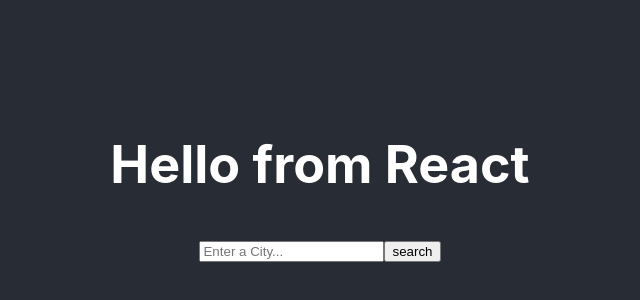
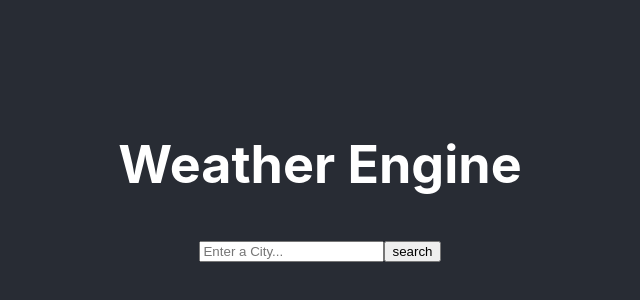
Before and after one commit to andersongrace/weather-app-react, a React (Create React App) app: page / in a window 1280 px wide. Shown: the part 220-520 px from the top of the page, without its empty margins (320-960 px from the left). Built offline with nearby package versions, Linux system fonts and the light colour scheme.

Commit message:
changed title

```diff
--- a/src/App.js
+++ b/src/App.js
@@ -8,7 +8,7 @@
     <div className="App">
       <header className="App-header">
         <h1>
-        Hello from React
+        Weather Engine
       </h1>
       <Weather city="Dallas" />
       </header>
```
